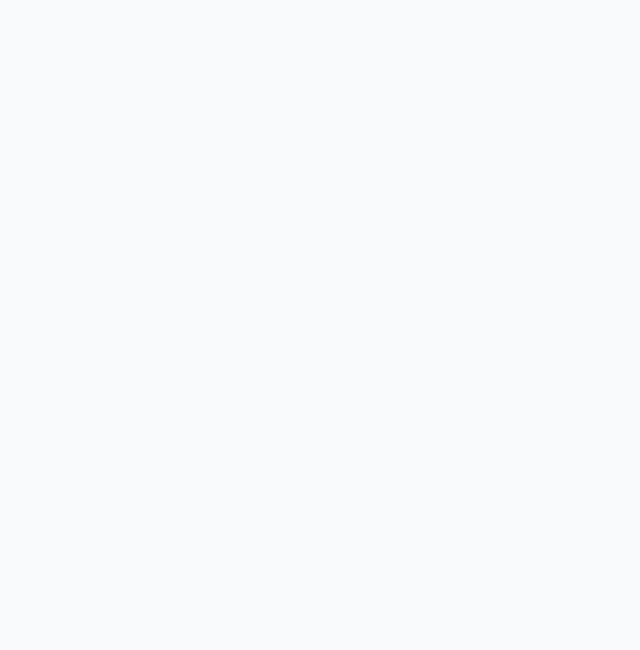
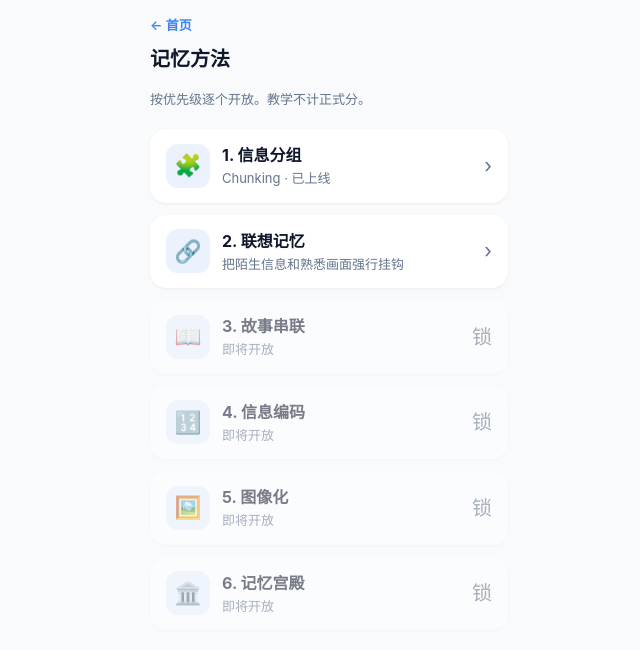
Before and after one commit to craznail/memory-train-web, a React (Vite) app: page /methods in a window 1280 px wide. Before the commit this address had no page. Shown: the top 650 px of the page, without its empty margins (311-951 px from the left). Built offline with nearby package versions, Linux system fonts and the light colour scheme.

Commit message:
feat(teach): 方法列表 + 联想记忆教学流

```diff
--- a/src/App.tsx
+++ b/src/App.tsx
@@ -3,6 +3,7 @@ import { Home } from './pages/Home';
 import { TestSession } from './pages/TestSession';
 import { TestResult } from './pages/TestResult';
 import { TeachSession } from './pages/TeachSession';
+import { MethodsList } from './pages/MethodsList';
 import { PracticeSession } from './pages/PracticeSession';
 import { PracticeEnd } from './pages/PracticeEnd';
 import { DailyTraining } from './pages/DailyTraining';
@@ -15,7 +16,9 @@ export default function App() {
         <Route path="/daily" element={<DailyTraining />} />
         <Route path="/test" element={<TestSession />} />
         <Route path="/test/result" element={<TestResult />} />
+        <Route path="/methods" element={<MethodsList />} />
         <Route path="/teach" element={<TeachSession />} />
+        <Route path="/teach/:methodId" element={<TeachSession />} />
         <Route path="/practice" element={<PracticeSession />} />
         <Route path="/practice/end" element={<PracticeEnd />} />
       </Routes>
--- /dev/null
+++ b/src/components/MethodHintPanel.tsx
@@ -0,0 +1,53 @@
+interface Props {
+  title: string;
+  cues: string[];
+  visible: boolean;
+  /** tagsOnly: round-2 listen; full shows helper text */
+  mode?: 'tagsOnly' | 'full';
+  helper?: string;
+}
+
+export function MethodHintPanel({
+  title,
+  cues,
+  visible,
+  mode = 'tagsOnly',
+  helper,
+}: Props) {
+  if (!visible) return null;
+  return (
+    <div className="card grouping-panel">
+      <div style={{ fontWeight: 700, marginBottom: 8 }}>{title}</div>
+      {helper && (
+        <p className="muted" style={{ marginBottom: 12 }}>
+          {helper}
+        </p>
+      )}
+      <div className="chunk-tags">
+        {cues.map((c) => (
+          <span key={c} className="chunk-tag">
+            {c}
+          </span>
+        ))}
+      </div>
+      {mode === 'full' && (
+        <p className="muted" style={{ marginTop: 12 }}>
+          记住这些挂钩维度；答题时不会再展示具体答案。
+        </p>
+      )}
+      <style>{`
+        .chunk-tags { display: flex; flex-wrap: wrap; gap: 8px; }
+        .chunk-tag {
+          display: inline-flex;
+          align-items: center;
+          padding: 8px 12px;
+          border-radius: 999px;
+          background: rgba(59, 130, 246, 0.1);
+          color: var(--color-primary);
+          font-size: var(--font-body);
+          font-weight: 700;
+        }
+      `}</style>
+    </div>
+  );
+}
--- /dev/null
+++ b/src/data/methods.ts
@@ -0,0 +1,85 @@
+export type MethodStatus = 'ready' | 'coming';
+
+export interface MethodDef {
+  id: string;
+  title: string;
+  subtitle: string;
+  emoji: string;
+  status: MethodStatus;
+  /** Short explain paragraphs for teach step 2 */
+  explain: string[];
+  /** Round-2 listen cues only — no full answers */
+  replayCues: string[];
+  /** Optional fuller example shown only on explain/compare */
+  example?: string;
+}
+
+/** Priority order: complete one by one */
+export const METHODS: MethodDef[] = [
+  {
+    id: 'chunking',
+    title: '信息分组',
+    subtitle: 'Chunking · 已上线',
+    emoji: '🧩',
+    status: 'ready',
+    explain: [
+      '把一长串信息按固定类别拆开，例如：人物、时间、地点、任务、数字。',
+      '大脑更擅长记住「几组有标签的信息」，而不是一整段连续语音。听的时候主动往这些格子里填，回忆时也按格子提取。',
+    ],
+    replayCues: ['人物', '时间', '地点', '任务', '数字'],
+    example: '听的时候默念：谁？几点？在哪？做什么？几个？',
+  },
+  {
+    id: 'association',
+    title: '联想记忆',
+    subtitle: '把陌生信息和熟悉画面强行挂钩',
+    emoji: '🔗',
+    status: 'ready',
+    explain: [
+      '联想记忆：把要记的人和事，跟已经熟悉、夸张、荒诞的画面连在一起。',
+      '画面越夸张越好记。例如「图书馆门口」可以想成门口竖着一本巨大的书当门。',
+    ],
+    replayCues: ['人物画面', '地点画面', '动作挂钩', '夸张细节'],
+    example: '小李和小王 → 两人头顶顶着图书馆；九点 → 钟表砸进书页。',
+  },
+  {
+    id: 'story',
+    title: '故事串联',
+    subtitle: '即将开放',
+    emoji: '📖',
+    status: 'coming',
+    explain: [],
+    replayCues: [],
+  },
+  {
+    id: 'encoding',
+    title: '信息编码',
+    subtitle: '即将开放',
+    emoji: '🔢',
+    status: 'coming',
+    explain: [],
+    replayCues: [],
+  },
+  {
+    id: 'imagery',
+    title: '图像化',
+    subtitle: '即将开放',
+    emoji: '🖼️',
+    status: 'coming',
+    explain: [],
+    replayCues: [],
+  },
+  {
+    id: 'palace',
+    title: '记忆宫殿',
+    subtitle: '即将开放',
+    emoji: '🏛️',
+    status: 'coming',
+    explain: [],
+    replayCues: [],
+  },
+];
+
+export function getMethod(id: string): MethodDef | undefined {
+  return METHODS.find((m) => m.id === id);
+}
--- a/src/pages/Home.tsx
+++ b/src/pages/Home.tsx
@@ -40,10 +40,10 @@ export function Home() {
           primary
         />
         <EntryCard
-          to="/teach"
+          to="/methods"
           emoji="📚"
-          title="学分组"
-          subtitle="Chunking"
+          title="学方法"
+          subtitle="按优先级逐个学"
         />
         <EntryCard
           to="/practice"
--- /dev/null
+++ b/src/pages/MethodsList.tsx
@@ -0,0 +1,57 @@
+import { Link } from 'react-router-dom';
+import { Layout } from '../components/Layout';
+import { METHODS } from '../data/methods';
+
+export function MethodsList() {
+  return (
+    <Layout title="记忆方法">
+      <p className="muted" style={{ marginBottom: 8 }}>
+        按优先级逐个开放。教学不计正式分。
+      </p>
+      <div className="stack">
+        {METHODS.map((m, i) => {
+          const ready = m.status === 'ready';
+          const inner = (
+            <div
+              className={`card entry-card${ready ? '' : ' method-locked'}`}
+              style={{ opacity: ready ? 1 : 0.55 }}
+            >
+              <div className="entry-emoji">{m.emoji}</div>
+              <div className="entry-body">
+                <div className="entry-title">
+                  {i + 1}. {m.title}
+                </div>
+                <div className="muted">{m.subtitle}</div>
+              </div>
+              <div className="entry-arrow">{ready ? '›' : '锁'}</div>
+            </div>
+          );
+          return ready ? (
+            <Link key={m.id} to={`/teach/${m.id}`} style={{ textDecoration: 'none' }}>
+              {inner}
+            </Link>
+          ) : (
+            <div key={m.id}>{inner}</div>
+          );
+        })}
+      </div>
+      <style>{`
+        .entry-card {
+          display: flex;
+          align-items: center;
+          gap: 12px;
+          padding: 14px 16px;
+        }
+        .entry-emoji {
+          width: 44px; height: 44px; border-radius: 12px;
+          background: rgba(59, 130, 246, 0.1);
+          display: flex; align-items: center; justify-content: center;
+          font-size: 22px; flex-shrink: 0;
+        }
+        .entry-body { flex: 1; min-width: 0; }
+        .entry-title { font-weight: 700; margin-bottom: 2px; }
+        .entry-arrow { font-size: 20px; color: var(--color-text-secondary); }
+      `}</style>
+    </Layout>
+  );
+}
--- a/src/pages/TeachSession.tsx
+++ b/src/pages/TeachSession.tsx
@@ -1,10 +1,12 @@
 import { useMemo, useState } from 'react';
-import { Link } from 'react-router-dom';
+import { Link, Navigate, useParams } from 'react-router-dom';
 import { Layout } from '../components/Layout';
 import { PlayOnceBar } from '../components/PlayOnceBar';
 import { QuestionCard } from '../components/QuestionCard';
 import { GroupingHintPanel } from '../components/GroupingHintPanel';
+import { MethodHintPanel } from '../components/MethodHintPanel';
 import { pickPaperByIndex } from '../data/papers';
+import { getMethod } from '../data/methods';
 import { useListenSession } from '../hooks/useListenSession';
 import { gradeAnswers, summarizePractice, isAnswerCorrect } from '../lib/scoring';
 import type { PracticeSummary } from '../types';
@@ -12,7 +14,10 @@ import type { PracticeSummary } from '../types';
 const STEPS = ['盲听', '讲解', '带提示再听', '对比'] as const;
 
 export function TeachSession() {
-  const paper = useMemo(() => pickPaperByIndex(0), []);
+  const { methodId = 'chunking' } = useParams();
+  const method = getMethod(methodId);
+
+  const paper = useMemo(() => pickPaperByIndex(methodId === 'association' ? 1 : 0), [methodId]);
   const session = useListenSession({
     paper,
     mode: 'teach',
@@ -24,8 +29,15 @@ export function TeachSession() {
   const [feedbackMode, setFeedbackMode] = useState(false);
   const [answeringPass, setAnsweringPass] = useState<'blind' | 'after'>('blind');
 
+  if (!method || method.status !== 'ready') {
+    return <Navigate to="/methods" replace />;
+  }
+
   const stepIndex =
-    session.phase === 'ready' || session.phase === 'playing' || (session.phase === 'answering' && answeringPass === 'blind') || session.phase === 'played'
+    session.phase === 'ready' ||
+    session.phase === 'playing' ||
+    (session.phase === 'answering' && answeringPass === 'blind') ||
+    session.phase === 'played'
       ? 0
       : session.phase === 'explain'
         ? 1
@@ -65,8 +77,10 @@ export function TeachSession() {
     }
   };
 
+  const isChunking = method.id === 'chunking';
+
   return (
-    <Layout title="学分组">
+    <Layout title={method.title}>
       <div className="step-dots" aria-label="学习步骤">
         {STEPS.map((s, i) => (
           <span
@@ -96,13 +110,12 @@ export function TeachSession() {
               setAnsweringPass('blind');
               session.startPlay(false);
             }}
-            hint="盲听阶段不会显示分组提示"
+            hint="盲听阶段不会显示方法提示"
           />
         </>
       )}
 
       {session.phase === 'answering' && q && (
-        <>
         <QuestionCard
           question={q}
           index={session.currentQ}
@@ -113,28 +126,34 @@ export function TeachSession() {
           isCorrect={isAnswerCorrect(value, q.answer)}
           onNext={onQuestionNext}
         />
-        </>
       )}
 
       {session.phase === 'explain' && (
         <div className="card stack">
           <div className="page-title" style={{ fontSize: 18 }}>
-            什么是 Chunking（分组记忆）？
+            {method.title}
           </div>
-          <p>
-            把一长串信息按固定类别拆开，例如：
-            <strong>人物、时间、地点、任务、数字</strong>。
-          </p>
-          <p className="muted">
-            大脑更擅长记住「几组有标签的信息」，而不是一整段连续语音。听的时候主动往这些格子里填，回忆时也按格子提取。
-          </p>
+          {method.explain.map((p) => (
+            <p key={p.slice(0, 12)}>{p}</p>
+          ))}
+          {method.example && <p className="muted">{method.example}</p>}
           {blindSummary && (
             <p>
               你盲听正确 {blindSummary.correct}/{blindSummary.total} 题
               {session.blindScoreHint !== null ? `（约 ${session.blindScoreHint} 分）` : ''}。
             </p>
           )}
-          <GroupingHintPanel chunks={paper.chunks} visible />
+          {isChunking ? (
+            <GroupingHintPanel chunks={paper.chunks} visible mode="full" />
+          ) : (
+            <MethodHintPanel
+              title={`${method.title} · 挂钩维度`}
+              cues={method.replayCues}
+              visible
+              mode="full"
+              helper="下一轮播放时只显示这些维度标签，不摊开答案。"
+            />
+          )}
           <button type="button" className="btn-primary" onClick={session.goReplayReady}>
             下一步：带提示再听
           </button>
@@ -144,18 +163,28 @@ export function TeachSession() {
       {(session.phase === 'replay_ready' || session.phase === 'replaying') && (
         <>
           <div className="card">
-            <p style={{ fontWeight: 600 }}>第三步：带着分组提示再听</p>
+            <p style={{ fontWeight: 600 }}>第三步：带着方法提示再听</p>
             <p className="muted" style={{ marginTop: 6 }}>
-              播放时对照下方维度标签归类记忆；答题时提示会收起，避免开卷。
+              播放时对照下方提示挂钩记忆；答题时提示会收起。
             </p>
           </div>
+          {isChunking ? (
             <GroupingHintPanel chunks={paper.chunks} visible mode="tagsOnly" />
+          ) : (
+            <MethodHintPanel
+              title={`${method.title}提示`}
+              cues={method.replayCues}
+              visible
+              mode="tagsOnly"
+              helper="只看维度，自己把听到的内容挂钩上去"
+            />
+          )}
           <PlayOnceBar
             playStatus={session.playStatus}
             phase={session.phase}
             playedOnce={false}
             allowReplay
-            label="再次播放（带分组提示）"
+            label="再次播放（带方法提示）"
             onPlay={() => {
               setAnsweringPass('after');
               session.startReplay();
@@ -177,20 +206,17 @@ export function TeachSession() {
             </strong>
           </div>
           <div className="row" style={{ justifyContent: 'space-between' }}>
-            <span>分组后再测</span>
+            <span>方法后再测</span>
             <strong className="success-text">
               {afterSummary ? `${afterSummary.correct}/${afterSummary.total}` : '—'}
             </strong>
           </div>
-          <p className="muted">
-            学会按「人物 / 时间 / 地点 / 任务 / 数字」听记后，通常正确率会提升。可去「练听力」巩固，或用「测听力」更新正式分数。
-          </p>
-          <GroupingHintPanel chunks={paper.chunks} visible />
-          <Link to="/" className="btn-primary">
+          <p className="muted">教学不计正式分。可回方法列表继续学，或去练听力巩固。</p>
+          <Link to="/methods" className="btn-primary">
+            返回方法列表
+          </Link>
+          <Link to="/" className="btn-secondary">
             返回首页
-          </Link>
-          <Link to="/practice" className="btn-secondary">
-            去练听力
           </Link>
         </div>
       )}
```
Lines whose indentation alone changed are shown as unchanged.
